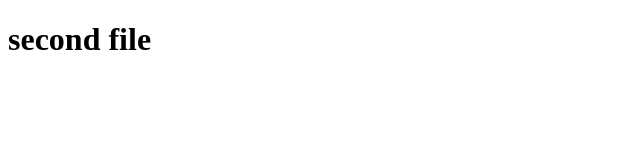
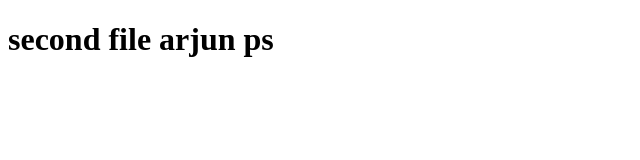
Before and after one commit to letscode14/git, a plain HTML site: page hey.html in a window 1280 px wide. Shown: the whole page, without its empty margins (0-640 px from the left). Drawn offline with Linux system fonts and the light colour scheme.

Commit message:
hey file edited

```diff
--- a/hey.html
+++ b/hey.html
@@ -6,6 +6,6 @@
     <title>Document</title>
 </head>
 <body>
-    <h1>second file</h1>
+    <h1>second file arjun ps</h1>
 </body>
 </html>
```
